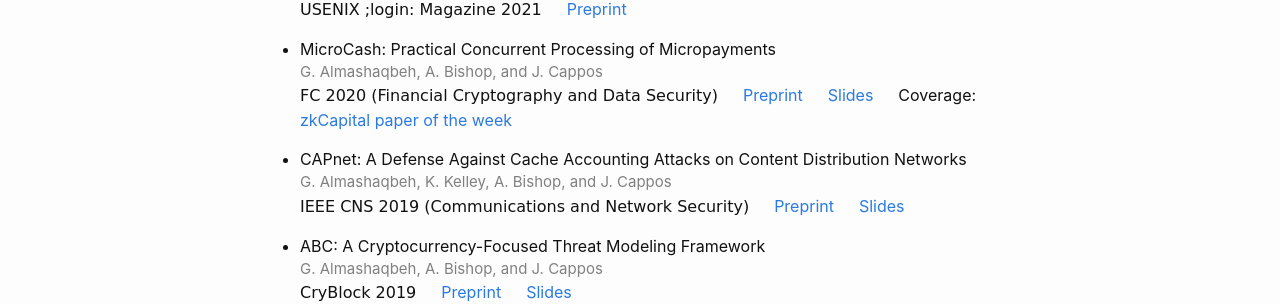
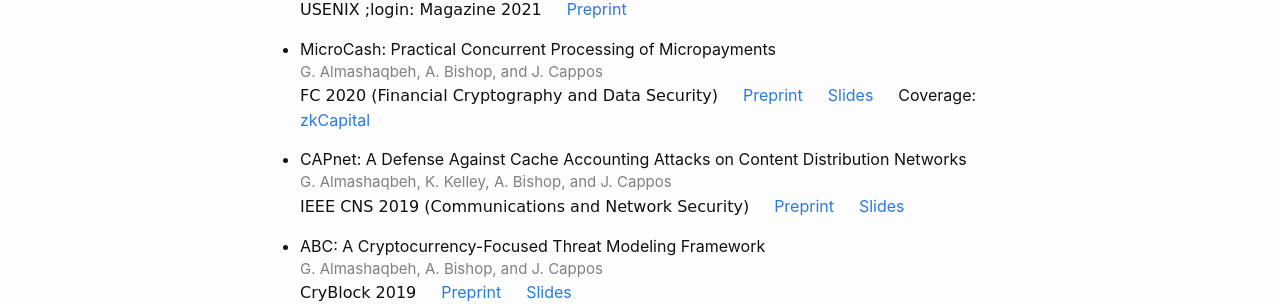
Before and after one commit to GhadaAlmashaqbeh/GhadaAlmashaqbeh.github.io, a Jekyll site: the page built from 02-publications.md, in a window 1280 px wide. Shown: the part 1282-1586 px from the top of the page. Built offline with Jekyll 4.4.1, drawn with Linux system fonts in a browser that asks for light colours.

Commit message:
some edits

```diff
--- a/02-publications.md
+++ b/02-publications.md
@@ -62,7 +62,7 @@
 
 * MicroCash: Practical Concurrent Processing of Micropayments<br/>
   <div style="color:grey; font-size:15px;">G. Almashaqbeh, A. Bishop, and J. Cappos</div>
-  <span style="font-family: 'Comic Sans MS';">FC 2020 (Financial Cryptography and Data Security)</span> &emsp; [Preprint](https://arxiv.org/abs/1911.08520) &emsp; [Slides](../slides/microcash-fc-2020.pdf) &emsp; Coverage: [zkCapital paper of the week](https://zkcapital.substack.com/p/this-week-in-blockchain-research-92a)
+  <span style="font-family: 'Comic Sans MS';">FC 2020 (Financial Cryptography and Data Security)</span> &emsp; [Preprint](https://arxiv.org/abs/1911.08520) &emsp; [Slides](../slides/microcash-fc-2020.pdf) &emsp; Coverage: [zkCapital](https://zkcapital.substack.com/p/this-week-in-blockchain-research-92a)
 
 * CAPnet: A Defense Against Cache Accounting Attacks on Content Distribution Networks<br/>
   <div style="color:grey; font-size:15px;">G. Almashaqbeh, K. Kelley, A. Bishop, and J. Cappos</div>
```
